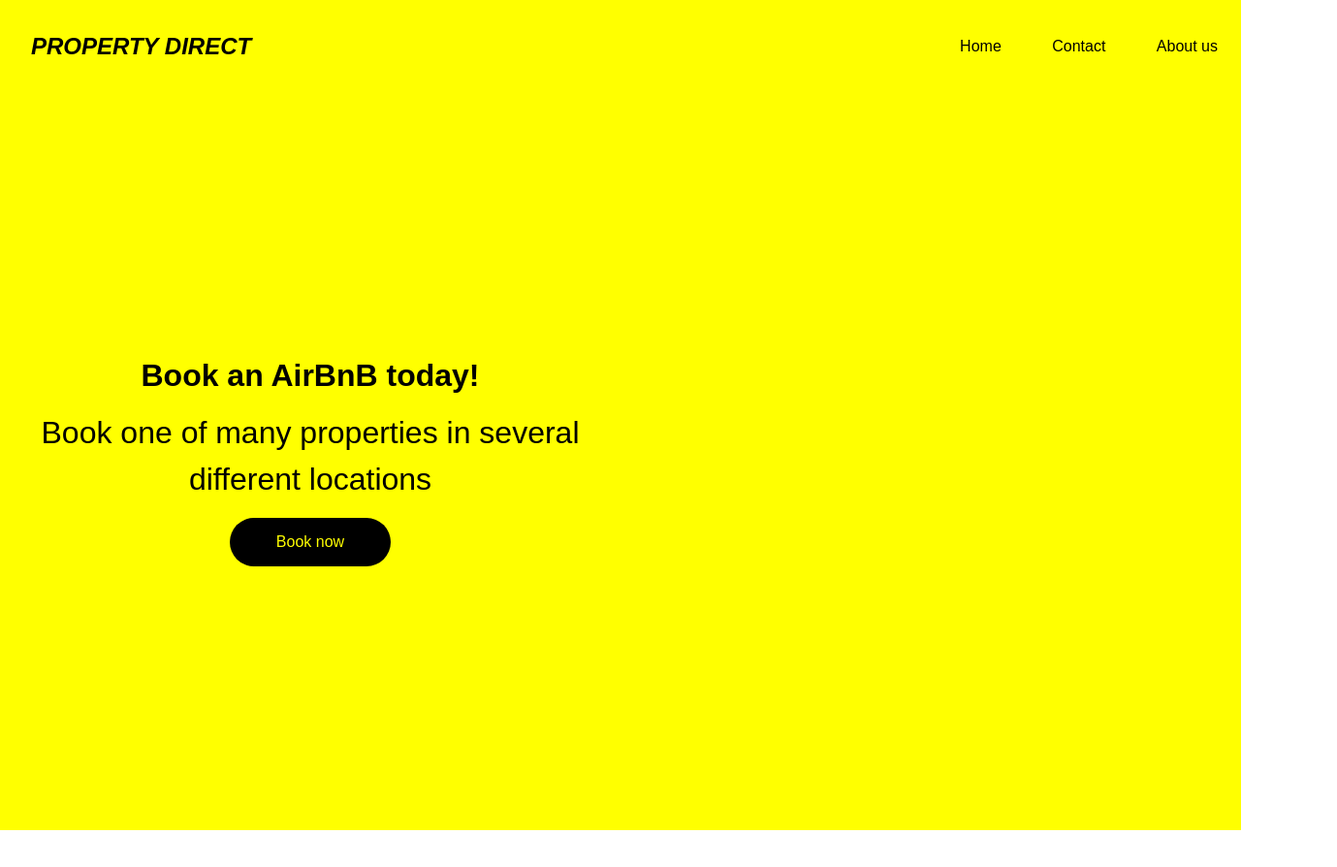
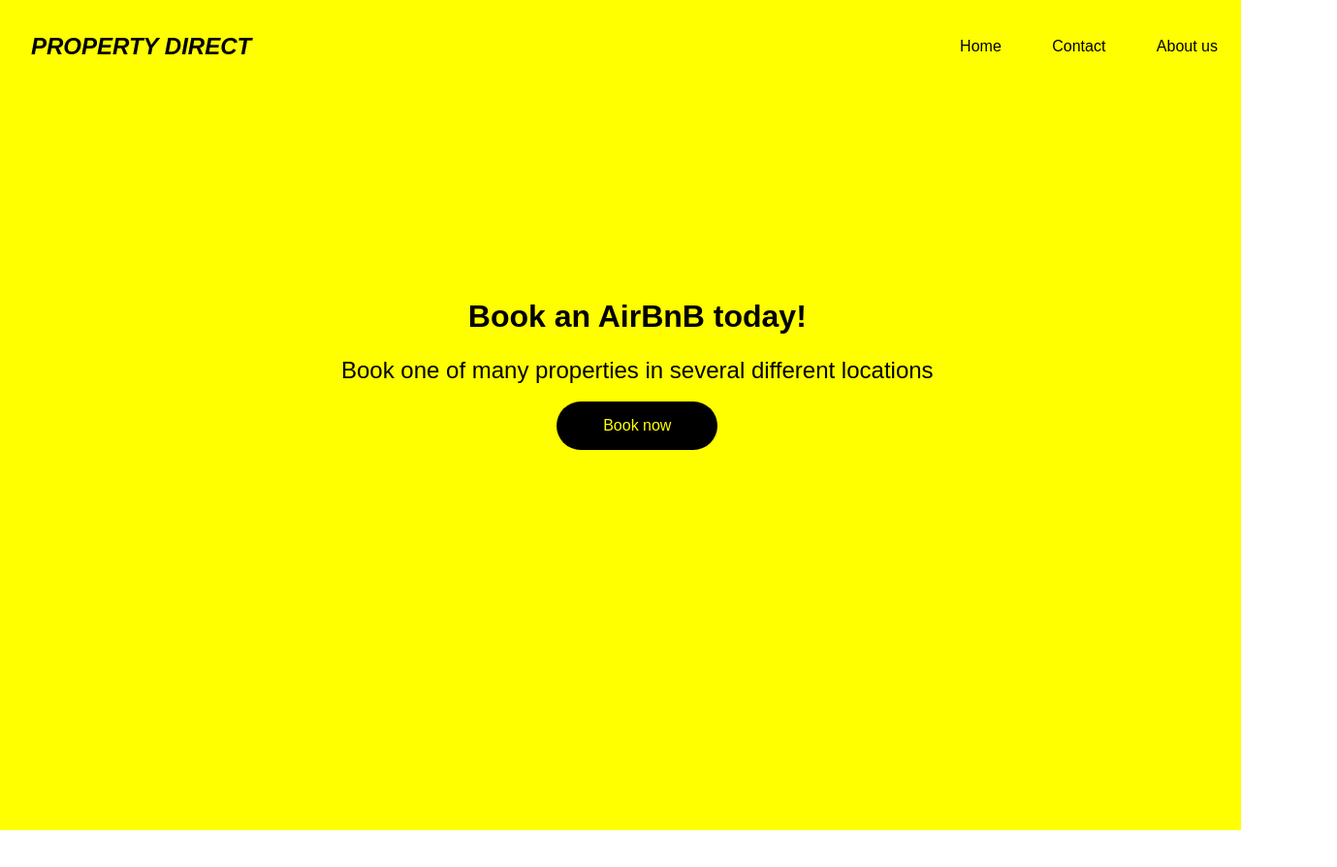
Before and after one commit to hkhan363/Property-webpage, a plain HTML site: page index.html in a window 1280 px wide. Shown: the whole page at 97% size, 1379 px wide, since content can reach past the window. Before the commit the page ends 856 px from the top, so only its background shows below. Drawn offline with Linux system fonts and the light colour scheme.

Commit message:
2nd committ

```diff
--- a/style.css
+++ b/style.css
@@ -52,8 +52,9 @@ nav a {
     justify-content: center;
     align-items: center;
     color: black;
-    padding: 10rem 2rem;
+    padding: 10rem 22rem 30rem;
     text-align: center;
+    margin: 0 auto;
 }
 
 
@@ -61,14 +62,17 @@ nav a {
     margin-bottom: 1rem;
     font-size: 2rem;
     text-align: center;
+    line-height: 1.4;
+    white-space: nowrap;
 }
 
 
 .column-left p {
     margin-bottom: 1rem;
-    font-size: 2rem;
-    line-height: 1.5;
+    font-size: 1.5rem;
+    line-height: 1.4;
     text-align: center;
+    white-space: nowrap;
 }
 
 
```
Also changed, not shown: 1 other file.
